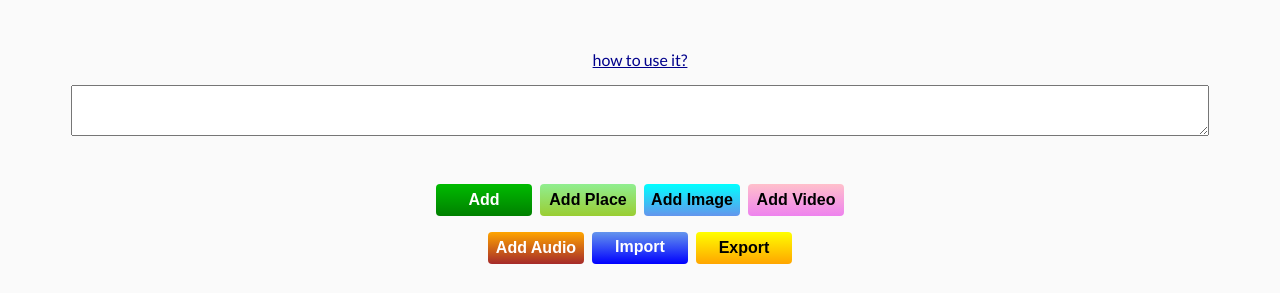
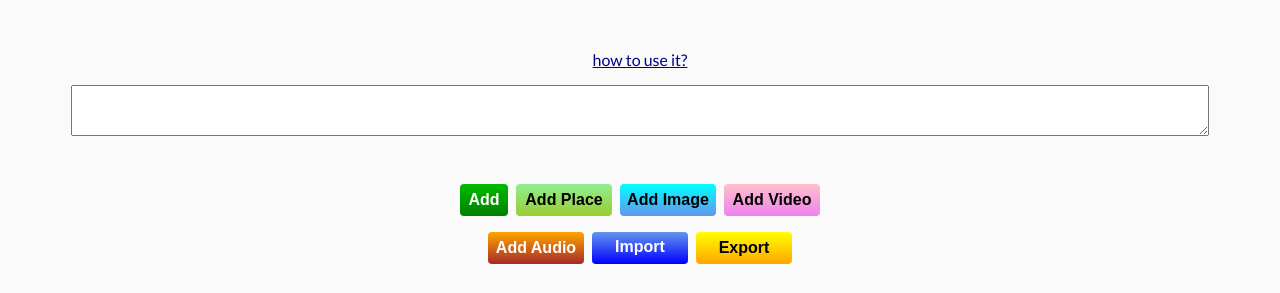
Before and after one commit to rpe4q/notesapp, a plain HTML site: page index.html in a window 1280 px wide. Shown: the part 116-409 px from the top of the page. Drawn offline with Linux system fonts and the light colour scheme.

Commit message:
button styles fix

```diff
--- a/sass/index.sass
+++ b/sass/index.sass
@@ -64,6 +64,7 @@ body
                 @extend %btnstyle
             #addButton
                 @include colors(linear-gradient(#00bb00, green), white)
+                @include dims(48px, 32px)
             .file-input
                 @include colors(linear-gradient(cornflowerblue, blue), transparent)
                 &::file-selector-button
```
Also changed, not shown: sass/index.css, 1 other file.
